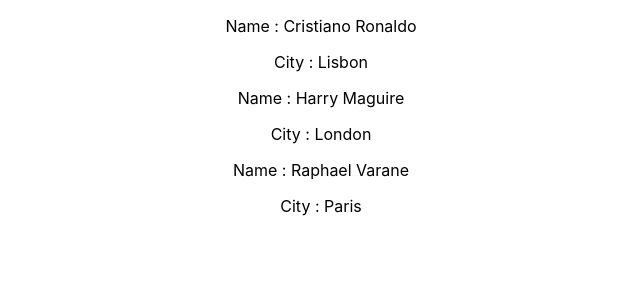
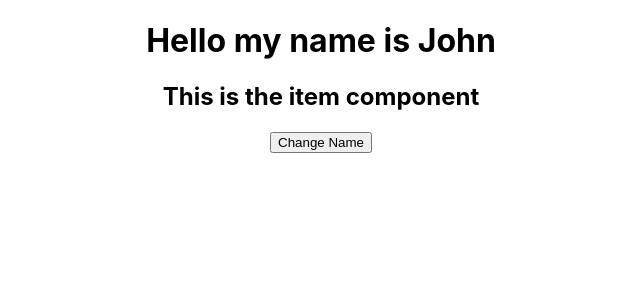
Before and after one commit to maleotech/RPL-MODERN-ARSITEKTUR, a React (Create React App) app in the folder my-app/: page / in a window 1280 px wide. Shown: the top 300 px of the page, without its empty margins (319-959 px from the left). Built offline with nearby package versions, Linux system fonts and the light colour scheme.

Commit message:
add materi session 3

```diff
--- a/my-app/src/App.jsx
+++ b/my-app/src/App.jsx
@@ -1,22 +1,30 @@
 import "./App.css";
+import React from "react";
 
-const Item = (props) => {
-  return (
-    <div>
-      <p>Name : {props.name}</p>
-      <p>City : {props.city}</p>
-    </div>
-  );
-};
+class Item extends React.Component {
+  render() {
+    return <h2>This is the item component</h2>;
+  }}
 
-const App = () => {
-  return (
-    <div className="App">
-      <Item name='Cristiano Ronaldo' city='Lisbon' />
-      <Item name='Harry Maguire' city='London' />
-      <Item name='Raphael Varane' city='Paris' />
-    </div>
-  );
-};
+class App extends React.Component {
+  constructor(props) {
+    super(props);
+    this.state = {name: 'John'}
+  }
+  changeName = () => {
+    this.setState({name: 'Baihaqi'})
+  }
+  render() {
+    return (
+      <div className="App">
+        <h1>Hello my name is {this.state.name}</h1>
+        <Item />
+        <button
+          type="button"
+          onClick={this.changeName}>
+          Change Name
+        </button>
+     </div>);
+  }}
 
 export default App;
```
